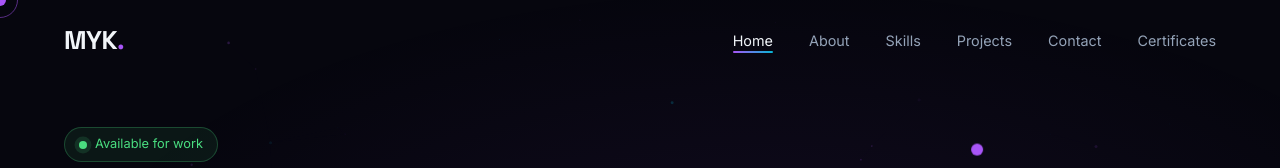
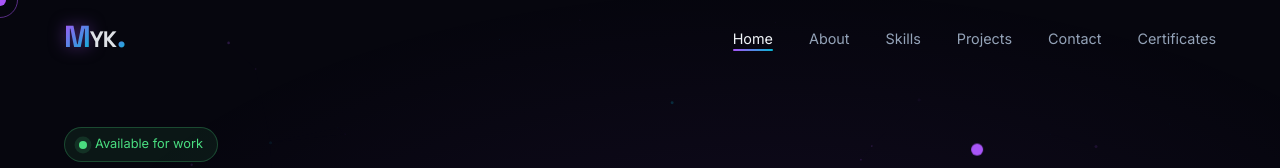
Before and after one commit to code-with-yousaf/My-Portfolio, a plain HTML site: page index.html in a window 1280 px wide. Shown: the top 168 px of the page. Drawn offline with Linux system fonts and the light colour scheme.

Commit message:
Redesign MYK logo with gradient and glow effect

```diff
--- a/index.html
+++ b/index.html
@@ -19,7 +19,7 @@
 
   <!-- Navigation -->
   <nav class="navbar" id="navbar">
-    <div class="nav-brand">MYK<span class="accent">.</span></div>
+    <a href="#hero" class="nav-brand" style="text-decoration:none;"><span class="logo-m">M</span><span class="logo-yk">YK</span><span class="logo-dot">.</span></a>
     <ul class="nav-links">
       <li><a href="#hero" class="nav-link">Home</a></li>
       <li><a href="#about" class="nav-link">About</a></li>
--- a/style.css
+++ b/style.css
@@ -679,3 +679,43 @@ body:hover .cursor { opacity: 1; }
   color: #25d366 !important;
   box-shadow: 0 4px 16px rgba(37,211,102,.25);
 }
+
+/* ===== MYK LOGO ===== */
+.nav-brand {
+  font-family: 'Space Grotesk', sans-serif;
+  font-size: 1.6rem;
+  font-weight: 900;
+  letter-spacing: -1px;
+  text-decoration: none;
+  display: inline-flex;
+  align-items: baseline;
+  gap: 0;
+  position: relative;
+}
+.logo-m {
+  background: linear-gradient(135deg, #a855f7, #06b6d4);
+  -webkit-background-clip: text;
+  -webkit-text-fill-color: transparent;
+  background-clip: text;
+  font-size: 1.9rem;
+  line-height: 1;
+  filter: drop-shadow(0 0 8px rgba(168,85,247,0.5));
+}
+.logo-yk {
+  color: #f1f5f9;
+  font-size: 1.4rem;
+  letter-spacing: -1px;
+  opacity: 0.92;
+}
+.logo-dot {
+  background: linear-gradient(135deg, #a855f7, #06b6d4);
+  -webkit-background-clip: text;
+  -webkit-text-fill-color: transparent;
+  background-clip: text;
+  font-size: 2rem;
+  line-height: 1;
+  margin-left: 1px;
+}
+.nav-brand:hover .logo-m {
+  filter: drop-shadow(0 0 14px rgba(168,85,247,0.8));
+}
```
Also changed, not shown: admin.html (+1 -1 lines), certificates.html (+1 -1 lines).
